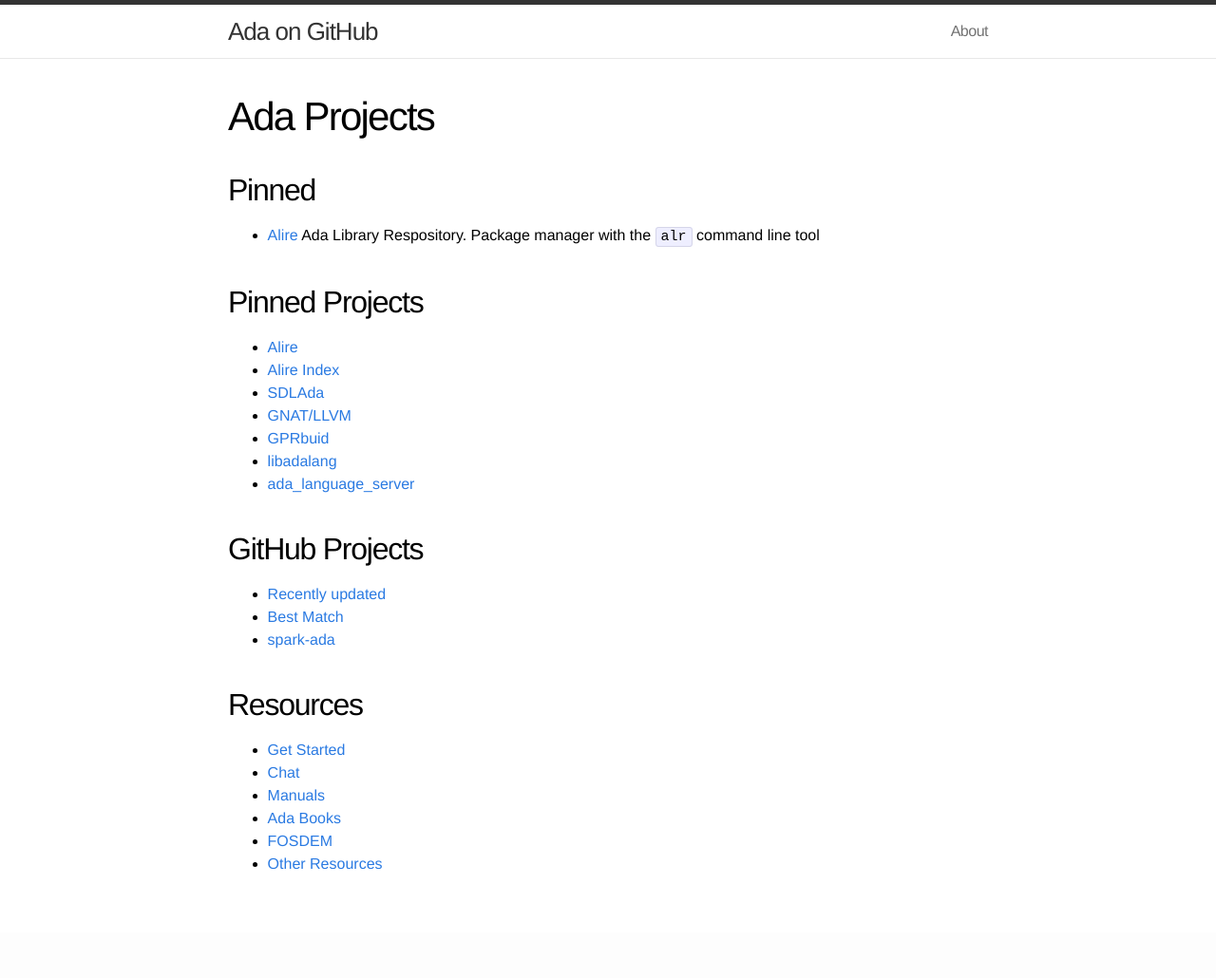
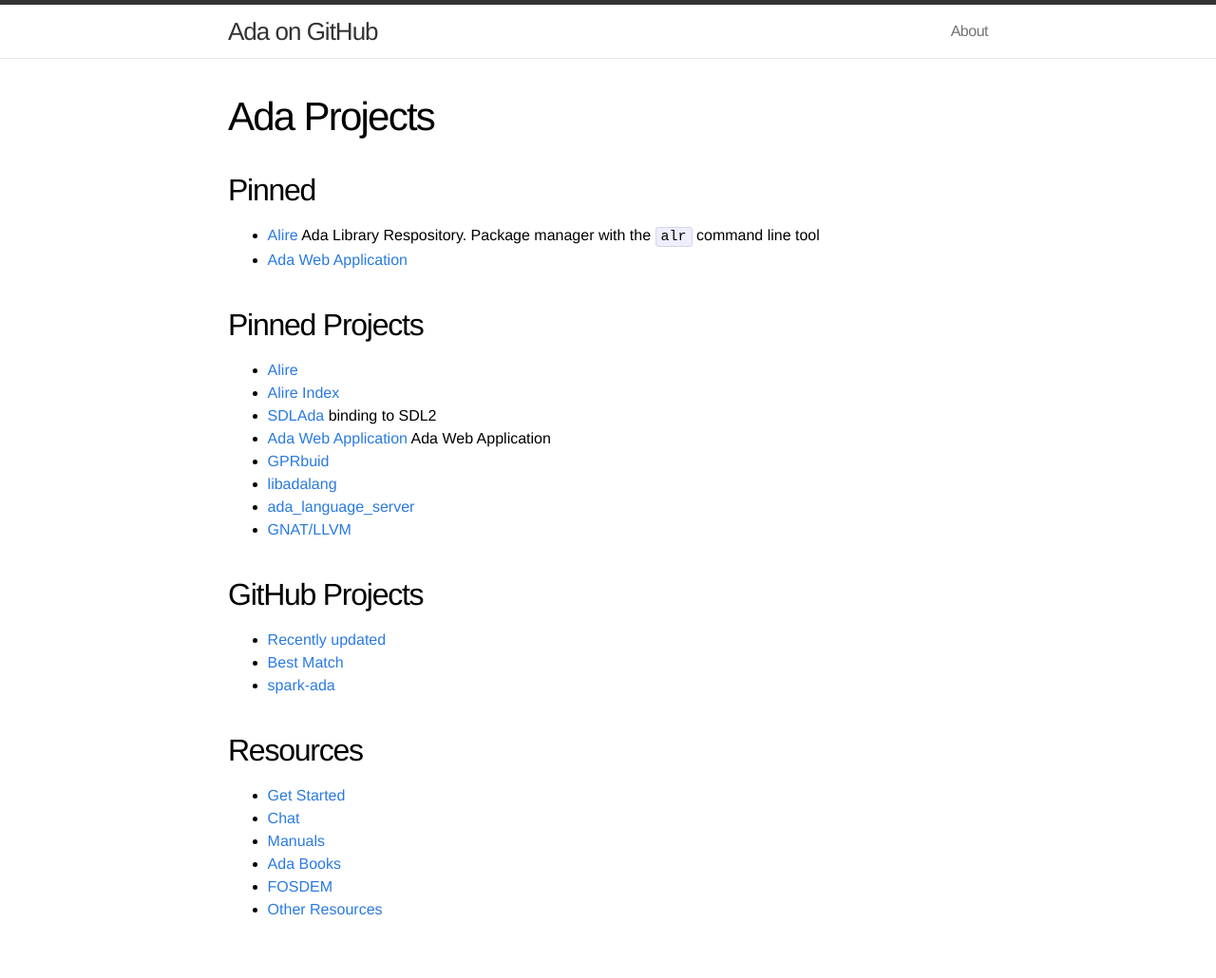
Before and after one commit to quornings/quornings.github.io, a Jekyll site: the page built from ada.md, in a window 1280 px wide. Shown: the whole page at 95% size. Built offline with Jekyll 4.4.1, drawn with Linux system fonts in a browser that asks for light colours; before the commit the page ends 982 px from its top, so only the background shows below that.

Commit message:
Add Ada Web Application

```diff
--- a/ada.md
+++ b/ada.md
@@ -7,16 +7,18 @@ title: Ada Projects
 
 - [Alire](https://alire.ada.dev) Ada Library Respository. Package
   manager with the `alr` command line tool
+- [Ada Web Application](https://ada-awa.readthedocs.io/)
 
 ## Pinned Projects
 
 - [Alire](https://github.com/alire-project/alire)
 - [Alire Index](https://github.com/alire-project/alire-index)
-- [SDLAda](https://github.com/Lucretia/sdlada)
-- [GNAT/LLVM](https://github.com/AdaCore/gnat-llvm)
+- [SDLAda](https://github.com/Lucretia/sdlada) binding to SDL2
+- [Ada Web Application](https://github.com/stcarrez/ada-awa) Ada Web Application
 - [GPRbuid](https://github.com/AdaCore/gprbuild)
 - [libadalang](https://github.com/AdaCore/libadalang)
 - [ada_language_server](https://github.com/AdaCore/ada_language_server)
+- [GNAT/LLVM](https://github.com/AdaCore/gnat-llvm)
 
 ## GitHub Projects
 
```
